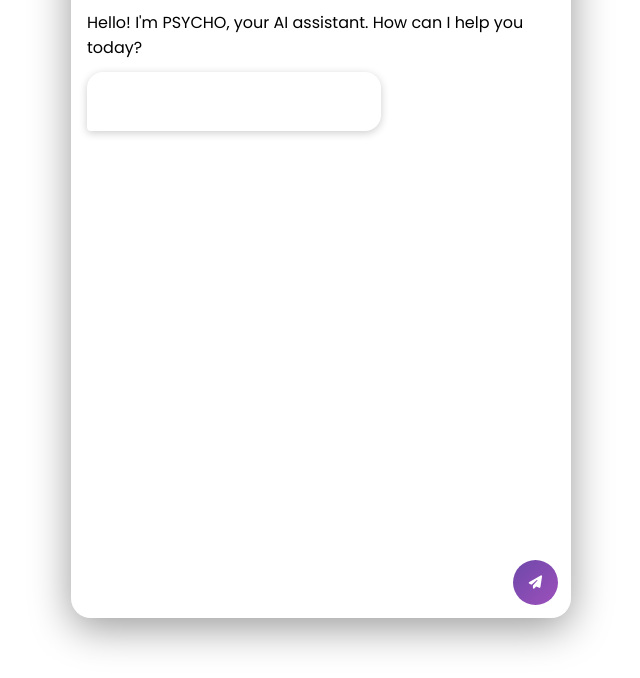
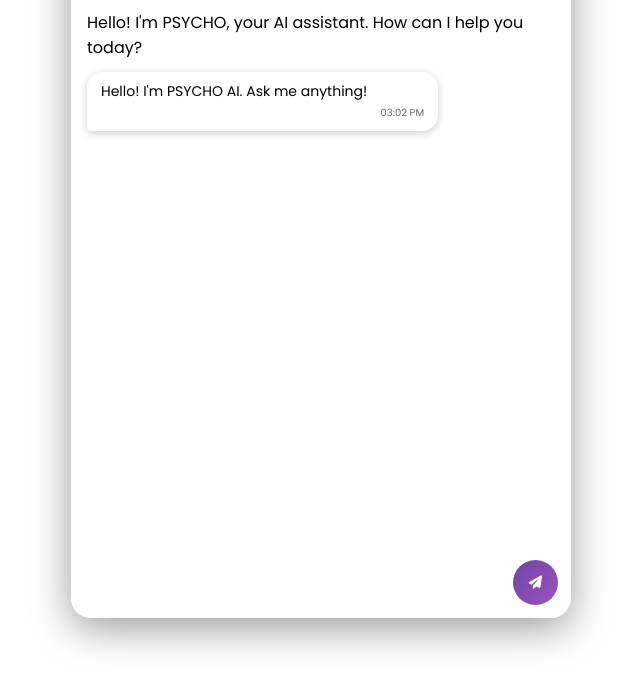
Before and after one commit to SaMyehacked/chat-bot, a plain HTML site: page index.html in a window 1280 px wide. Shown: the part 122-800 px from the top of the page, without its empty margins (319-959 px from the left). Drawn offline with Linux system fonts and the light colour scheme.

Commit message:
Update style.css

```diff
--- a/style.css
+++ b/style.css
@@ -133,11 +133,11 @@ body {
 }
 
 .bot-message {
-    align-self: flex-start;
-    background: rgba(255,255,255,0.15);
-    color: white;
+    background: rgba(255,255,255,0.2);
+    color: black; /* change this */
     border-bottom-left-radius: 4px;
 }
+
 
 .message-content {
     font-size: 14px;
```
